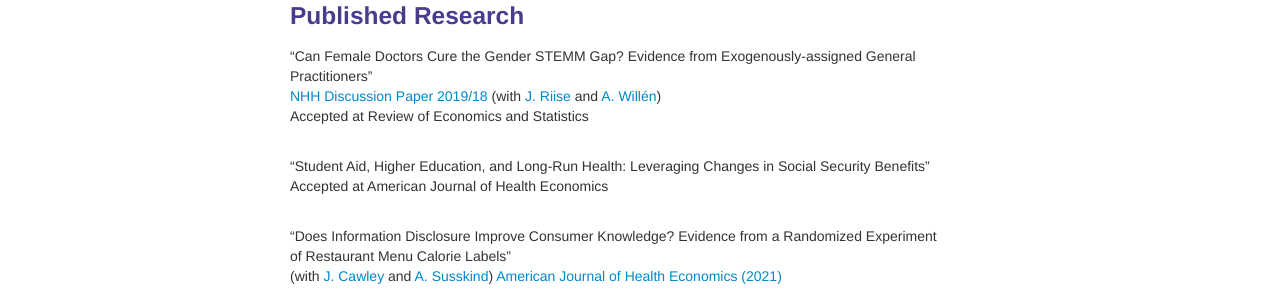
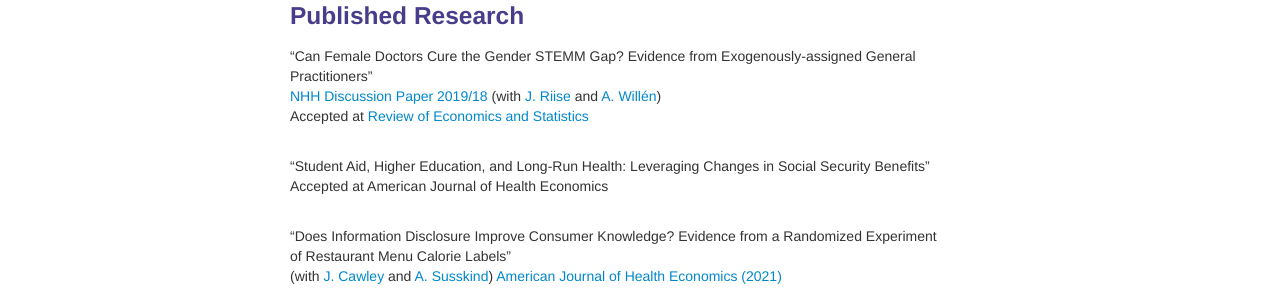
Before and after one commit to bjwillage/bjwillage.github.io, a Jekyll site: the page built from pages/research.md, in a window 1280 px wide. Shown: the part 736-1036 px from the top of the page. Built offline with Jekyll 4.4.1, drawn with Linux system fonts in a browser that asks for light colours; part of the change alters nothing that is shown.

```diff
--- a/pages/research.md
+++ b/pages/research.md
@@ -46,7 +46,7 @@ description: Barton Willage's research
 "Can Female Doctors Cure the Gender STEMM Gap? Evidence from Exogenously-assigned General Practitioners"<br>
 <a href="https://openaccess.nhh.no/nhh-xmlui/bitstream/handle/11250/2621215/DP%2018.pdf?sequence=1&isAllowed=yba">NHH Discussion Paper 2019/18 </a>
 (with [J. Riise](https://sites.google.com/site/riisejulie) and [A. Willén](https://www.alexanderwillen.com/))<br>
-Accepted at Review of Economics and Statistics<br><br>
+Accepted at [Review of Economics and Statistics](https://doi.org/10.1162/rest_a_00975)<br><br>
 
 "Student Aid, Higher Education, and Long-Run Health: Leveraging Changes in Social Security Benefits"<br>
 Accepted at American Journal of Health Economics
```
